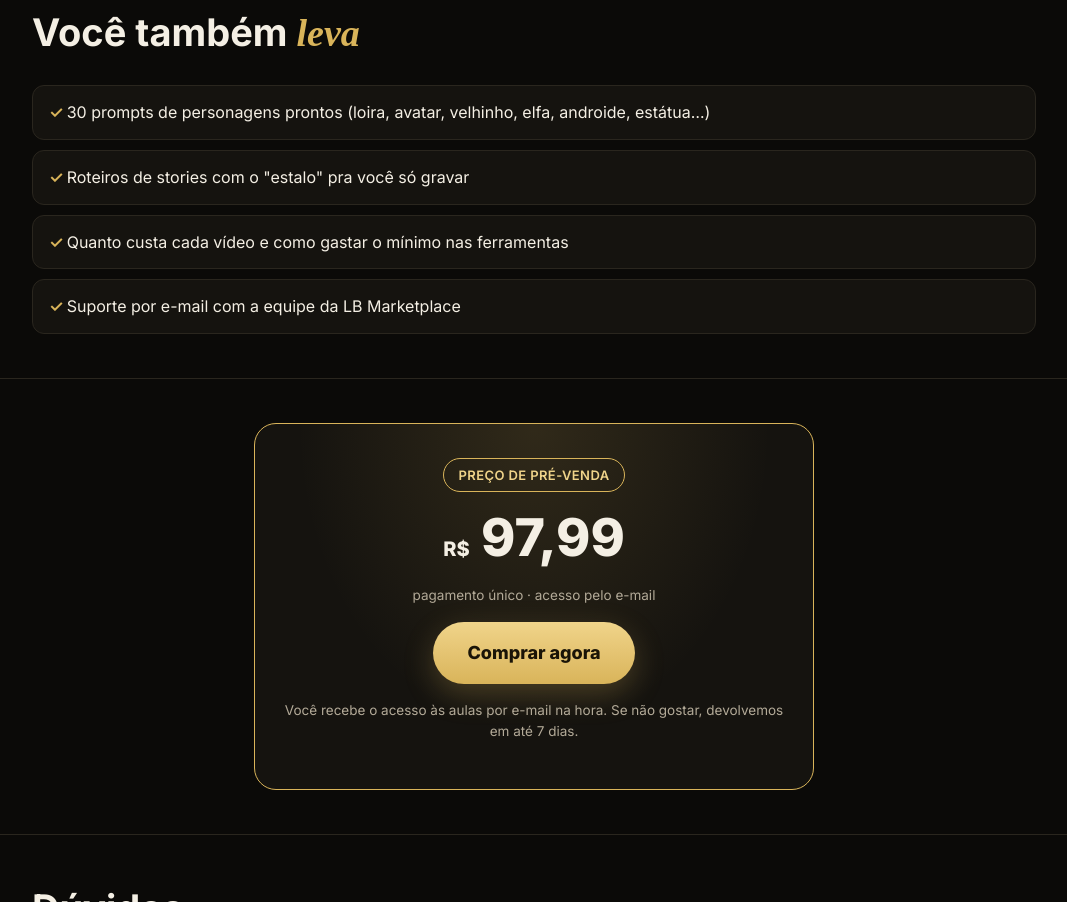
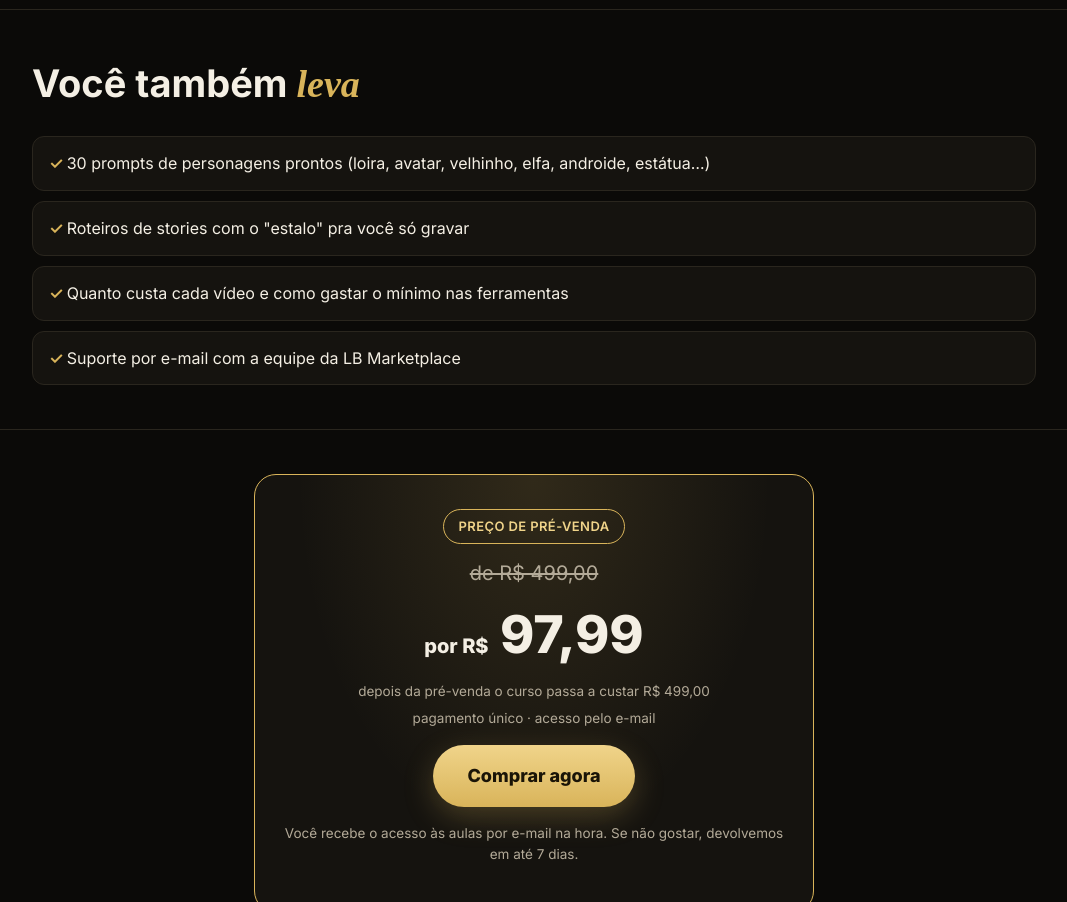
Before and after one commit to lbmarketplacee/lb-site, a plain HTML site: page transferia/index.html in a window 1280 px wide. Shown: the part 2553-3455 px from the top of the page, without its empty margins (106-1173 px from the left). Drawn offline with Linux system fonts and the light colour scheme; a web font is replaced by a local one.

Commit message:
Transfer.IA: de R$ 499 por R$ 97,99
Co-Authored-By: Claude Opus 5.5 <noreply@anthropic.com>

```diff
--- a/transferia/index.html
+++ b/transferia/index.html
@@ -56,6 +56,7 @@ footer{border-top:1px solid var(--line);padding-block:26px;color:var(--dim);font
   <h1>Vire <em>qualquer personagem</em> num estalo de dedo</h1>
   <p class="sub">Grave um vídeo seu e, no meio da fala, vire outra pessoa, um avatar, um velhinho, o que quiser, com cara de real e com a sua voz. Pra stories, Reels e anúncios.</p>
   <div class="vsl"><video src="vsl.mp4" poster="vsl-capa.jpg" controls playsinline preload="metadata"></video></div>
+  <p style="margin:0 0 14px;font-size:18px"><span style="color:var(--dim);text-decoration:line-through">de R$ 499</span> &nbsp;<b style="color:var(--gold2);font-size:24px">por R$ 97,99</b></p>
   <a class="btn" href="#comprar" data-checkout>Quero o Transfer.IA</a>
   <p class="nota">Acesso na hora pelo e-mail · Garantia de 7 dias</p>
 </div></div>
@@ -90,7 +91,9 @@ footer{border-top:1px solid var(--line);padding-block:26px;color:var(--dim);font
 <section id="comprar"><div class="w">
   <div class="preco">
     <span class="tag">PREÇO DE PRÉ-VENDA</span>
-    <div class="val"><small>R$</small> 97,99</div>
+    <p class="de" style="margin:14px 0 0;font-size:20px">de R$ 499,00</p>
+    <div class="val"><small>por R$</small> 97,99</div>
+    <p class="nota" style="margin:0 0 6px">depois da pré-venda o curso passa a custar R$ 499,00</p>
     <p class="nota" style="margin-top:0">pagamento único · acesso pelo e-mail</p>
     <p><a class="btn" href="#" data-checkout>Comprar agora</a></p>
     <p class="nota">Você recebe o acesso às aulas por e-mail na hora. Se não gostar, devolvemos em até 7 dias.</p>
```
